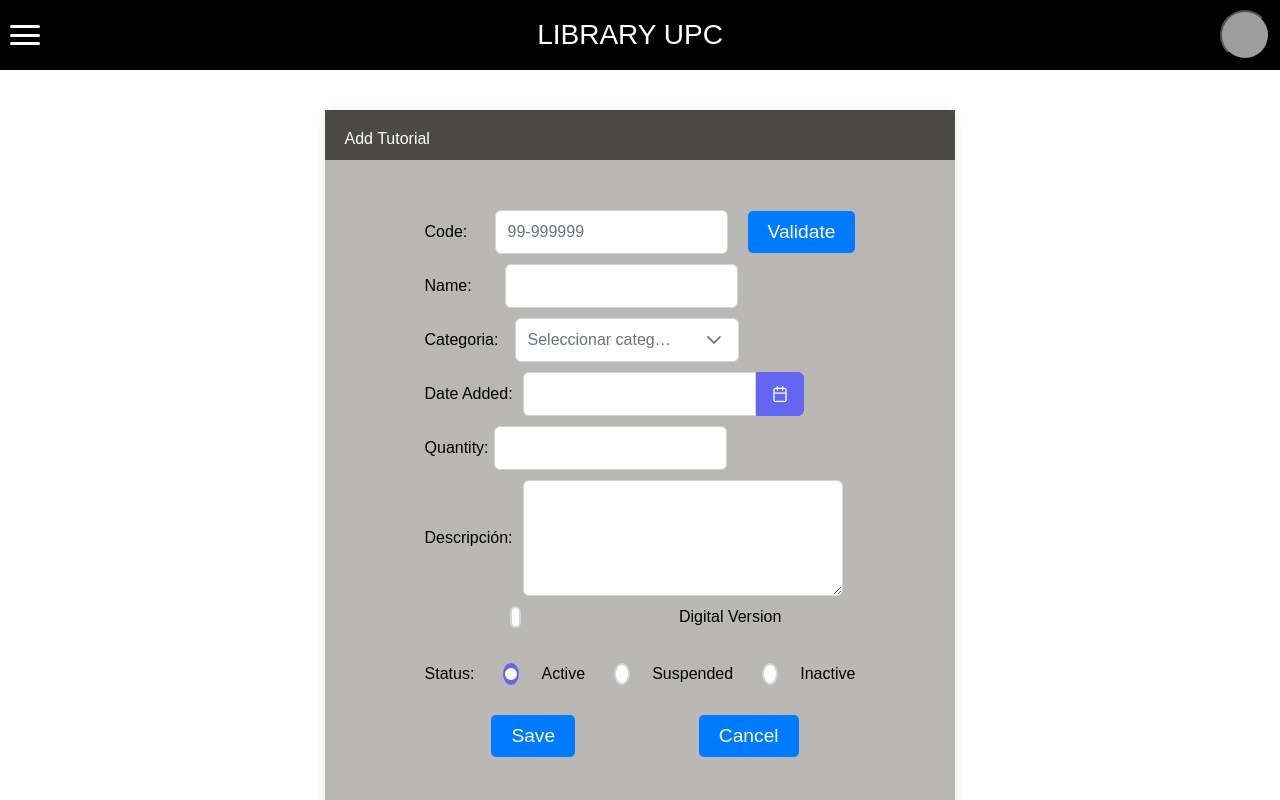
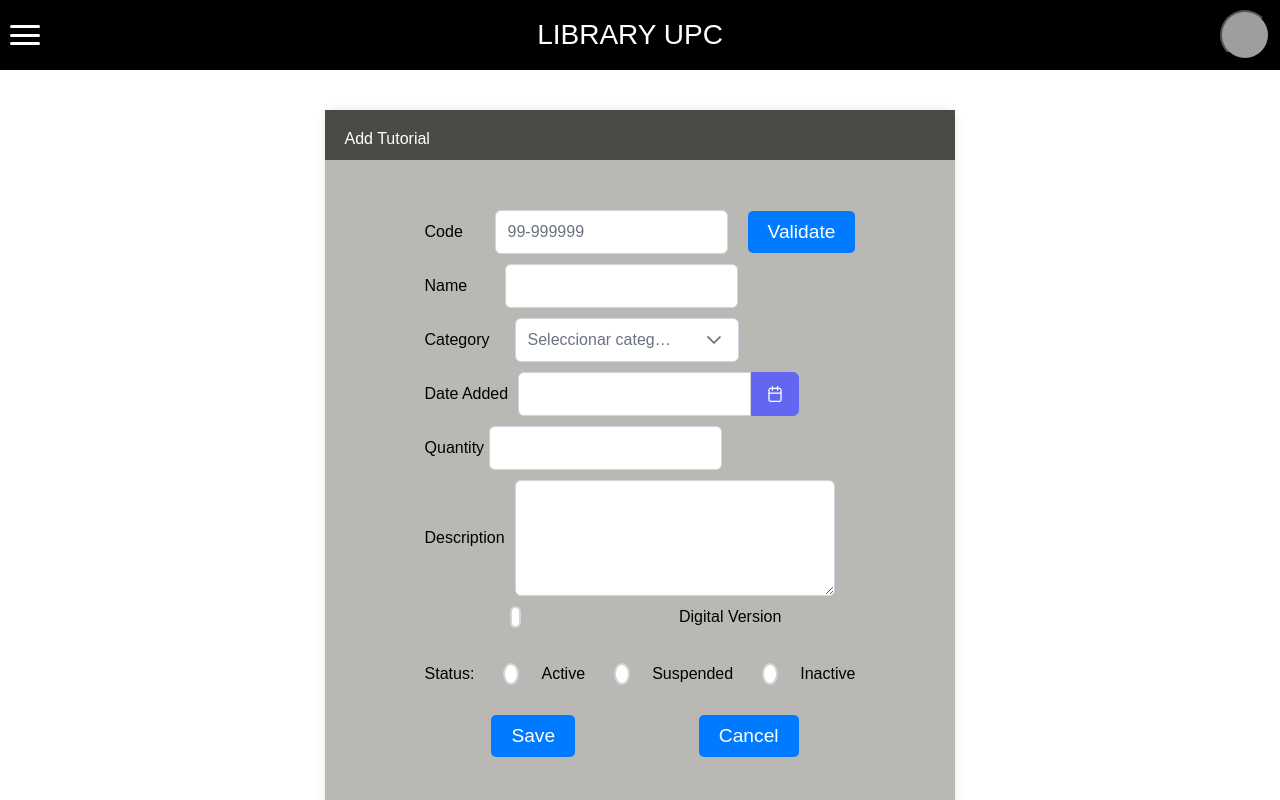
Before and after one commit to RicharRomero123/AplicacionesWeb.Front_Grupo3, a Vue app: page / in a window 1280 px wide. Shown: the top 800 px of the page. Built offline with nearby package versions, Linux system fonts and the light colour scheme; grey boxes are pictures that could not be loaded; a web font is replaced by a local one.

Commit message:
traduccion

```diff
--- a/package.json
+++ b/package.json
@@ -17,6 +17,7 @@
     "primeicons": "^6.0.1",
     "primevue": "^3.26.1",
     "vue": "^3.2.47",
+    "vue-i18n": "^9.2.2",
     "vue-router": "^4.1.6"
   },
   "devDependencies": {
--- a/src/components/PrimeVueCategory.vue
+++ b/src/components/PrimeVueCategory.vue
@@ -1,6 +1,6 @@
 <template>
   <div class="input-group">
-    <label for="category" class="input-label">Categoria:</label>
+    <label for="category" class="input-label">{{$t('_category')}}</label>
     <pv-dropdown id="category" v-model="selectedCategory" :options="categories" optionLabel="name" placeholder="Seleccionar categoría" class="dropdown-custom w-full md:w-14rem" />
   </div>
 </template>
@@ -21,6 +21,7 @@ export default {
 };
 </script>
 
+
 <style scoped>
 .input-group {
   display: flex;
--- a/src/components/PrimeVueCode.vue
+++ b/src/components/PrimeVueCode.vue
@@ -1,6 +1,6 @@
 <template>
   <div class="input-wrapper">
-    <span class="code-label">Code:</span>
+    <span class="code-label">{{$t('_code')}}</span>
     <div class="code-wrapper">
       <pv-inputmask id="basic" v-model="value" mask="99-999999" placeholder="99-999999" class="input-mask" />
       <pv-button class="my-button" label="Validate" />
--- a/src/components/PrimeVueConfirmation.vue
+++ b/src/components/PrimeVueConfirmation.vue
@@ -1,8 +1,8 @@
 <template>
 
     <div class="code-wrapper">
-        <pv-button class="my-button" label="Save" />
-        <pv-button class="my-button" label="Cancel" severity="danger" />
+        <pv-button class="my-button" :label="$t('_save')" />
+        <pv-button class="my-button" :label="$t('_cancel')" severity="danger" />
     </div>
   </template>
 
--- a/src/components/PrimeVueDateAdded.vue
+++ b/src/components/PrimeVueDateAdded.vue
@@ -1,6 +1,6 @@
 <template>
   <div class="input-group">
-    <label for="date-added" class="input-label">Date Added:</label>
+    <label for="date-added" class="input-label">{{$t('_dateAdded')}}</label>
     <pv-calendar id="date-added" v-model="date" showIcon @change="onDateChange" />
   </div>
 </template>
--- a/src/components/PrimeVueDescription.vue
+++ b/src/components/PrimeVueDescription.vue
@@ -1,6 +1,6 @@
 <template>
   <div class="input-wrapper">
-    <label for="description" class="input-label">Descripción:</label>
+    <label for="description" class="input-label">{{$t('_description')}}</label>
     <pv-texttarea id="description" v-model="value" rows="5" cols="30" />
   </div>
 </template>
--- a/src/components/PrimeVueDigitalVersion.vue
+++ b/src/components/PrimeVueDigitalVersion.vue
@@ -1,7 +1,7 @@
 <template>
   <div class="checkbox-wrapper">
     <pv-checkbox v-model="checked" :binary="true" class="checkbox" />
-    <label for="digitalVersion" class="label">Digital Version</label>
+    <label for="$t('_digitalVersion')" class="label">Digital Version</label>
   </div>
 </template>
 
--- a/src/components/PrimeVueName.vue
+++ b/src/components/PrimeVueName.vue
@@ -1,6 +1,6 @@
 <template>
   <div class="input-wrapper">
-    <span>Name:</span>
+    <span>{{$t('_name')}}</span>
     <pv-inputtext v-model="name" class="input-text" />
   </div>
 </template>
--- a/src/components/PrimeVueQuantity.vue
+++ b/src/components/PrimeVueQuantity.vue
@@ -1,6 +1,6 @@
 <template>
   <div class="input-group">
-    <label for="quantity" class="input-label">Quantity:</label>
+    <label for="quantity" class="input-label">{{$t('_quantity')}}</label>
     <pv-inputnumber id="quantity" v-model="value1" inputId="integeronly" class="input-number" />
   </div>
 </template>
--- a/src/components/PrimeVueStatus.vue
+++ b/src/components/PrimeVueStatus.vue
@@ -2,11 +2,11 @@
 
   <div class="d-flex justify-content-center align-items-center">
     Status:
-    <pv-radiobutton v-model="status" inputId="status1" name="status" value="Active" />
+    <pv-radiobutton v-model="status" inputId="status1" name="status" value="$t('_active')" />
     <label for="status1" class="ms-2 me-3">Active</label>
-    <pv-radiobutton v-model="status" inputId="status2" name="status" value="Suspended" />
+    <pv-radiobutton v-model="status" inputId="status2" name="status" value="$t('_suspended')" />
     <label for="status2" class="ms-2 me-3">Suspended</label>
-    <pv-radiobutton v-model="status" inputId="status3" name="status" value="Inactive" />
+    <pv-radiobutton v-model="status" inputId="status3" name="status" value="$t('_cancel')" />
     <label for="status3" class="ms-2">Inactive</label>
   </div>
 </template>
--- /dev/null
+++ b/src/locales/i18n.js
@@ -0,0 +1,59 @@
+import { createI18n } from 'vue-i18n'
+
+const i18n = createI18n({
+    locale:'en',
+    messages:{
+        en:{
+            "_name":'Name',
+            "_code":'Code',
+            "_validate": 'Validate',
+            "_category": 'Category',
+            "_dateAdded": 'Date Added',
+            "_quantity":'Quantity',
+            "_description":'Description',
+            "_digitalVersion":'Digital Version',
+            "_status":'Status',
+            "_active":'Active',
+            "_suspended":'Suspended',
+            "_inactive":'Inactive',
+            "_save":'Save',
+            "_cancel":'Cancel',
+
+        },
+        es:{
+            "_name":'Nombre',
+            "_code":'Código',
+            "_validate":'Validar',
+            "_category":'Categoría',
+            "_dateAdded":'Fecha Agregada',
+            "_quantity":'Cantidad',
+            "_description":'Descripción',
+            "_digitalVersion":'Versión digital',
+            "_status":'Estado',
+            "_active":'Activo',
+            "_suspended":'Suspendido',
+            "_inactive":'Inactivo',
+            "_save":'Guardar',
+            "_cancel":'Cancelar'
+        },
+
+        fr:{
+            "_name":'Nom',
+            "_code":'Code',
+            "_validate":'Valider',
+            "_category":'Catégorie',
+            "_dateAdded":'Date ajoutée',
+            "_quantity":'Quantité',
+            "_description":'Description',
+            "_digitalVersion":'Version numérique',
+            "_status":'Statut',
+            "_active":'Actif',
+            "_suspended":'Suspendu',
+            "_inactive":'Inactif',
+            "_save":'Sauvegarder',
+            "_cancel":'Annuler'
+        },
+    }
+})
+
+export  default  i18n;
--- a/src/main.ts
+++ b/src/main.ts
@@ -25,6 +25,9 @@ import Checkbox from 'primevue/checkbox';
 import RadioButton from 'primevue/radiobutton';
 import primeVueDigitalVersion from "@/components/PrimeVueDigitalVersion.vue";
 
+import { createI18n } from 'vue-i18n'
+import  i18n from '../src/locales/i18n'
+
 const app = createApp(App);
 
 app.use(PrimeVue);
@@ -45,3 +48,5 @@ app.use(createPinia())
 app.use(router)
 
 app.mount('#app')
+
+app.use(i18n);
```
Also changed, not shown: 1 other file (tests, documents, lock files or other folders).
